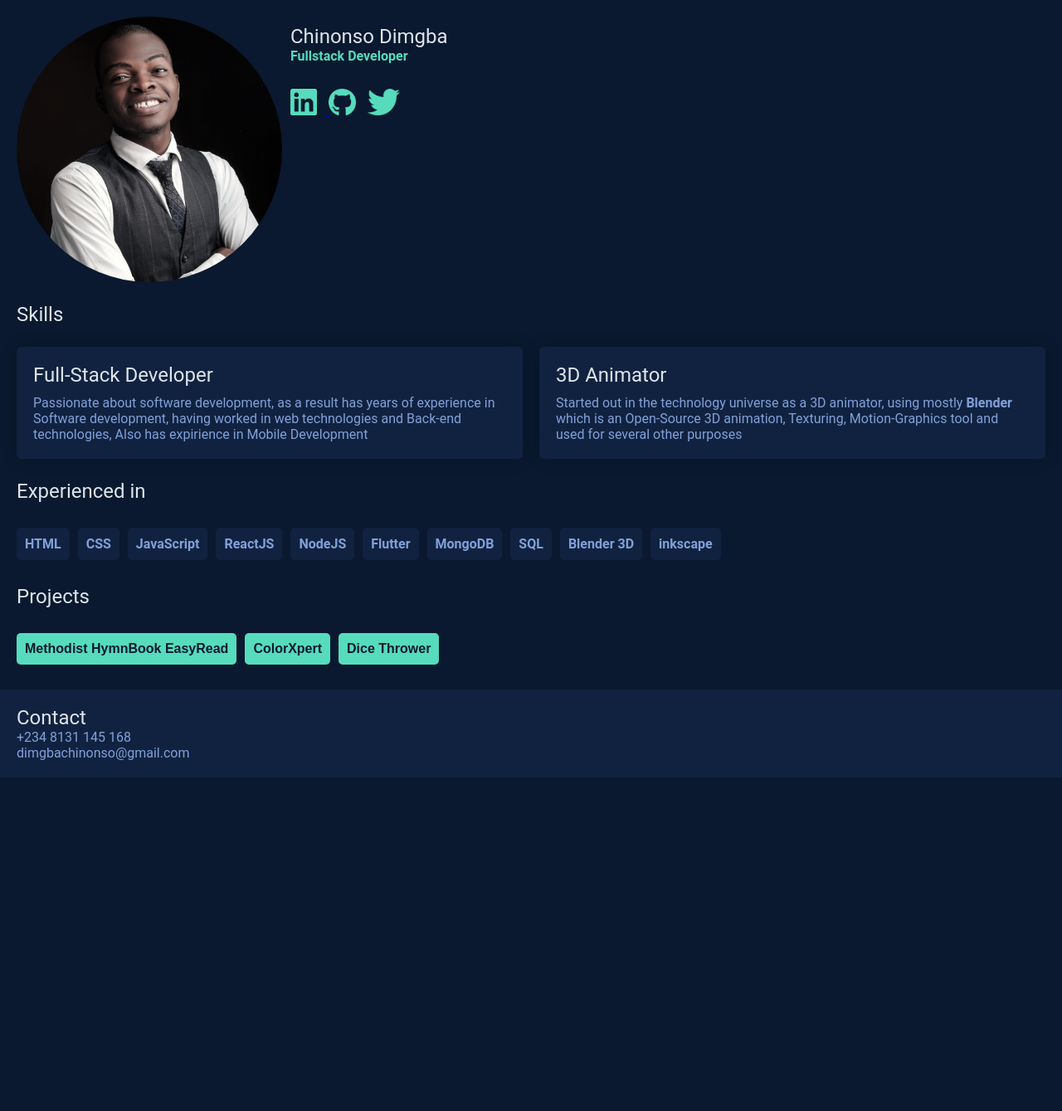
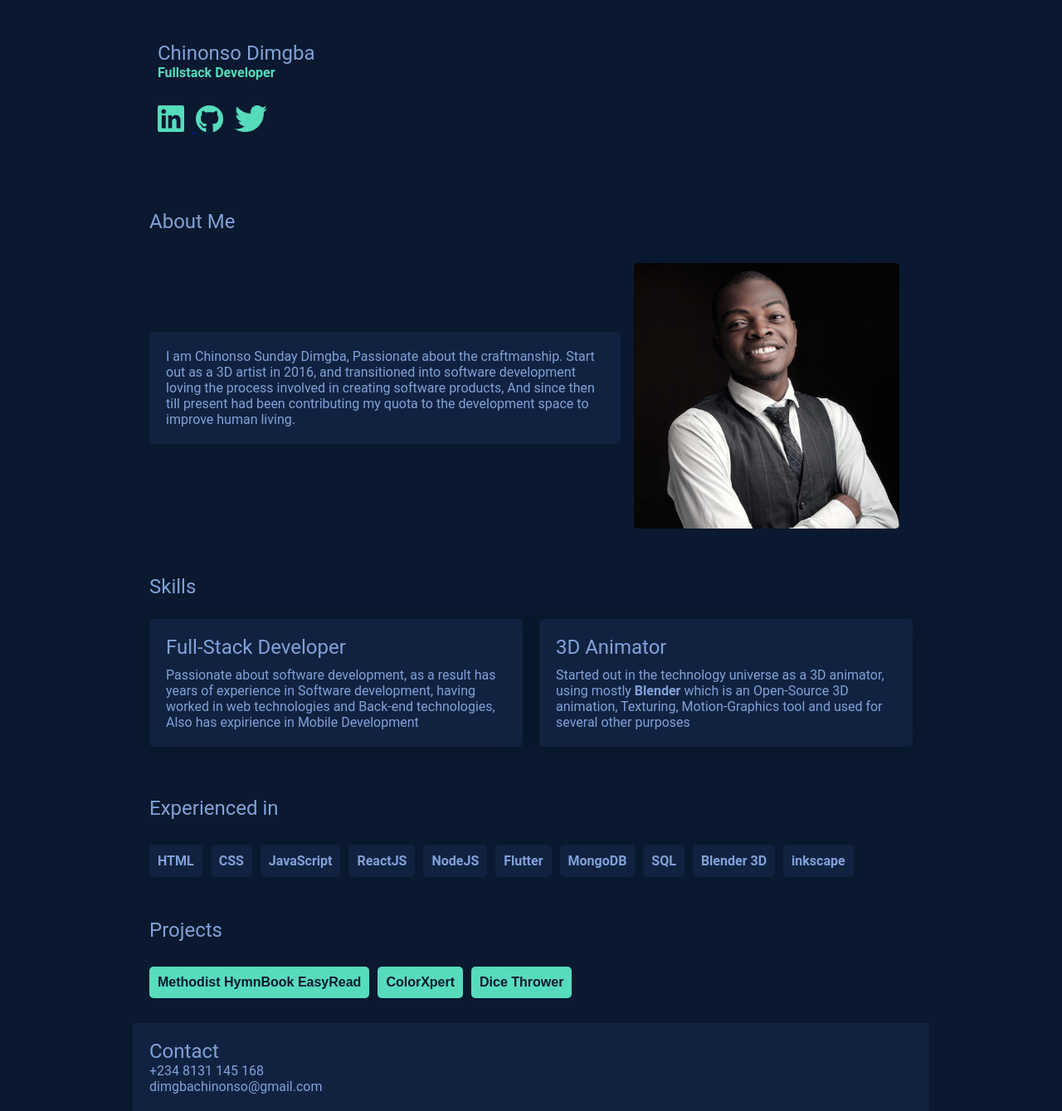
Before and after one commit to lordcsd/portFolioWebSite, a PHP site: page / in a window 1280 px wide. Shown: the whole page at 83% size. Before the commit the page ends 937 px from the top, so only its background shows below. Run offline with PHP 8.4, Linux system fonts and the light colour scheme.

Commit message:
upgraded ui

```diff
--- a/index.html
+++ b/index.html
@@ -9,7 +9,6 @@
   </head>
   <body>
     <header>
-      <img class="myImage" src="./pic.png" />
       <div>
         <h1>Chinonso Dimgba</h1>
 
@@ -27,13 +26,26 @@
         </div>
       </div>
     </header>
-    <h1 style="margin: 5px 20px">Skills</h1>
+
+    <h1 style="margin: 40px 5px 5px 20px">About Me</h1>
+    <div class="aboutMe">
+      <p>
+        I am Chinonso Sunday Dimgba, Passionate about the craftmanship. Start
+        out as a 3D artist in 2016, and transitioned into software development
+        loving the process involved in creating software products, And since
+        then till present had been contributing my quota to the development
+        space to improve human living.
+      </p>
+      <img class="myImage" src="./pic.png" />
+    </div>
+
+    <h1 style="margin: 40px 5px 5px 20px">Skills</h1>
     <div class="cardContain"></div>
 
-    <h1 style="margin: 5px 20px">Experienced in</h1>
+    <h1 style="margin: 40px 5px 5px 20px">Experienced in</h1>
     <div class="technologies"></div>
 
-    <h1 style="margin: 5px 20px">Projects</h1>
+    <h1 style="margin: 40px 5px 5px 20px">Projects</h1>
     <div class="completedProjects">
       <a
         href="https://play.google.com/store/apps/details?id=com.truce.methodisthymnbookeasyread"
--- a/style.css
+++ b/style.css
@@ -12,6 +12,7 @@
 }
 
 body {
+  margin: 0 10rem;
   background-color: var(--darkBG);
   font-family: Roboto, -apple-system, BlinkMacSystemFont, Segoe UI, Oxygen,
     Ubuntu, Cantarell, Fira Sans, Droid Sans, Helvetica Neue, sans-serif;
@@ -19,10 +20,9 @@ body {
 
 header {
   display: flex;
-  padding: 20px;
+  padding: 40px 20px;
   flex-wrap: wrap;
   color: var(--greenLight);
-  /* filter: blur(4px); */
 }
 
 header > div {
@@ -36,8 +36,22 @@ hr {
 h1 {
   font-size: 1.5em;
   word-break: break-word;
-  color: var(--white);
+  color: var(--blueLight);
   font-weight: normal;
+}
+
+.aboutMe {
+  margin: 20px;
+  display: flex;
+  align-items: center;
+}
+
+.aboutMe p {
+  color: var(--blueLight);
+  background-color: var(--lightBG);
+  border-radius: 5px;
+  padding: 20px;
+  margin-bottom: 20px;
 }
 
 .socialBtn {
@@ -48,7 +62,8 @@ h1 {
 .myImage {
   height: 20rem;
   width: 20rem;
-  border-radius: 10rem;
+  border-radius: 5px;
+  margin: 1rem;
 }
 
 .cardContain {
@@ -118,6 +133,15 @@ footer p {
   color: var(--blueLight);
 }
 
+@media (max-width: 1000px) {
+  body {
+    margin: 0;
+  }
+  .aboutMe {
+    display: flex;
+    flex-direction: column;
+  }
+}
 @media (max-width: 600px) {
   .cardContain {
     display: grid;
```
